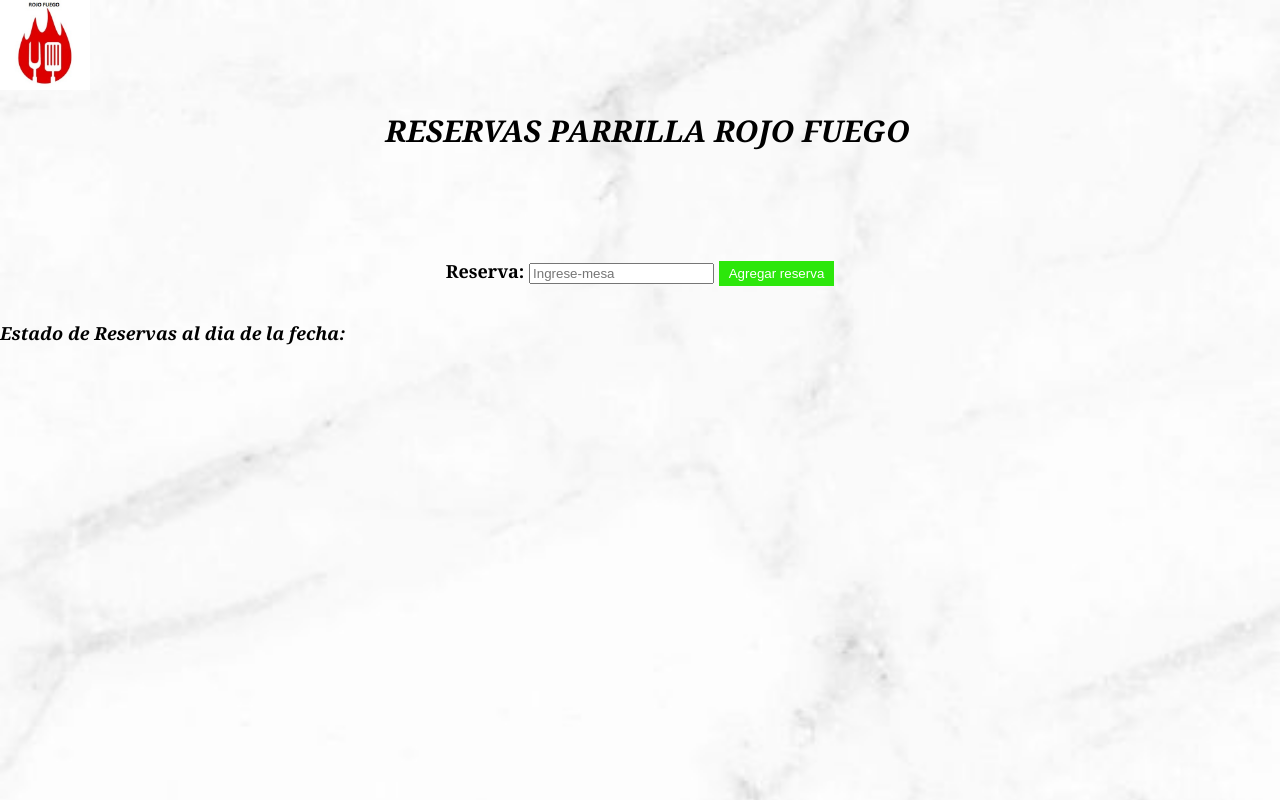
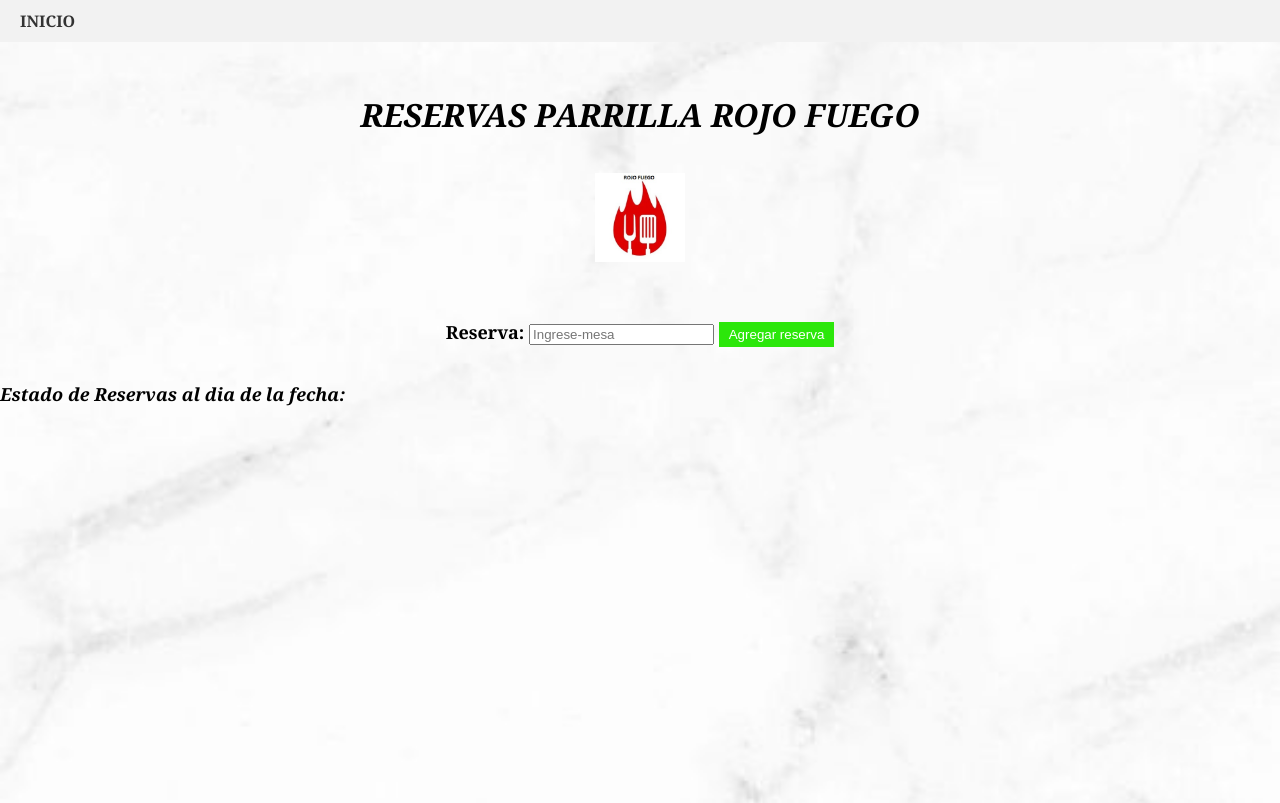
Before and after one commit to maximilianopontin/CFS_SANCAYETANO, a website: page TP final primer cuatrimestre/TPfinal.html/listadereservas.html in a window 1280 px wide. Shown: the top 803 px of the page. Drawn offline with Linux system fonts and the light colour scheme.

Commit message:
TRABAJO FINAL PRIMER CUATRIMESTRE

```diff
--- a/TP final primer cuatrimestre/TPfinal.css/carta.css
+++ b/TP final primer cuatrimestre/TPfinal.css/carta.css
@@ -4,20 +4,16 @@
     background-repeat: no-repeat;
     background-size: cover;
     background-position: top;
-    background-attachment:scroll;
+    background-attachment: scroll;
     width: 100%;
     font-family: Arial, sans-serif;
+}
 
-
-   }
-img{
-    display:flex;
-    flex-wrap: wrap;
-    width: 7%;
-    height: 7%;
-    padding-bottom: 30px;
-    margin: 0 auto;
-    margin-top: 30px;
+img {
+    display: block;
+    width: 100px;
+    height: 100px;
+    margin: 30px auto;
 }
 
 nav {
@@ -27,10 +23,10 @@
 
 nav a {
     color: #333;
-        text-decoration: underline;
+    text-decoration: none;
     font-weight: bold;
     padding: 5px 10px;
-        font-family:Cambria, Cochin, Georgia, Times, 'Times New Roman', serif;
+    font-family: Cambria, Cochin, Georgia, Times, 'Times New Roman', serif;
 }
 
 nav a:hover {
@@ -38,38 +34,37 @@
 }
 
 h1 {
-        padding-left: 15px;
     font-size: 30px;
-        font-family:Cambria, Cochin, Georgia, Times, 'Times New Roman', serif;
-        font-style: oblique;
+    font-family: Cambria, Cochin, Georgia, Times, 'Times New Roman', serif;
+    font-style: italic;
     text-align: center;
+    margin-top: 30px;
+}
 
-    }
 h2 {
-    text-decoration: underline;
-    font-style: oblique;
+    font-size: 24px;
     font-family: 'Franklin Gothic Medium', 'Arial Narrow', Arial, sans-serif;
     text-align: center;
-    padding-top: 15px;
-    padding-bottom: 15px;
-    color:rgb(5, 5, 85);
+    margin-top: 30px;
+    margin-bottom: 15px;
+    color: rgb(5, 5, 85);
+    text-decoration: underline;
+}
 
-    }
 .container {
     display: flex;
     justify-content: space-between;
     margin-bottom: 20px;
     font-size: large;
-        font-family:Verdana, Geneva, Tahoma, sans-serif;
+    font-family: Verdana, Geneva, Tahoma, sans-serif;
     text-align: center;
-
 }
 
 .container > div {
-
     padding: 10px;
     width: 48%;
 }
+
 ul {
     list-style-type: none;
     padding: 0;
@@ -79,3 +74,13 @@
 ul li {
     padding: 5px 0;
 }
+
+.card {
+    background-color: #f8f9fa;
+    box-shadow: 0 4px 8px rgba(0, 0, 0, 0.1);
+    transition: transform 0.3s;
+}
+
+.card:hover {
+    transform: translateY(-5px);
+}
--- a/TP final primer cuatrimestre/TPfinal.css/listadereservas.css
+++ b/TP final primer cuatrimestre/TPfinal.css/listadereservas.css
@@ -11,14 +11,40 @@
     padding: 0;
     font-family:Cambria, Cochin, Georgia, Times, 'Times New Roman', serif;
    }
-   h1 {
-    padding-left: 15px;
-    font-size: 30px;
+img{
+    display:flex;
+    flex-wrap: wrap;
+    margin:0 auto;
+    justify-content: center;
+    width: 7%;
+    height: 7%;
+    padding-bottom: 30px;
+    }
+   nav {
+    background-color: #f2f2f2;
+    padding: 10px;
+}
+
+nav a {
+    color: #333;
+    text-decoration: none;
+    font-weight: bold;
+    padding: 5px 10px;
+    font-family: Cambria, Cochin, Georgia, Times, 'Times New Roman', serif;
+}
+
+nav a:hover {
+    background-color: #ccc;
+}
+
+
+h1 {
     font-family:Cambria, Cochin, Georgia, Times, 'Times New Roman', serif;
     font-style: oblique;
     text-align: center;
-    margin-bottom: 100px;
-  }
+    padding-top: 30px;
+    padding-bottom: 15px;
+}
 
   h2 {
     font-size: large;
@@ -26,13 +52,6 @@
     text-align: start;
     padding-top: 15px;
     padding-bottom: 15px;
-    }
-
-img{
-    display:flex;
-    flex-wrap: wrap;
-    width: 7%;
-    height: 7%;
     }
 
     #reserva-input {
--- a/TP final primer cuatrimestre/TPfinal.css/resto.css
+++ b/TP final primer cuatrimestre/TPfinal.css/resto.css
@@ -36,11 +36,13 @@
   }
 
   h1 {
-    padding-left: 15px;
-    font-size: 30px;
-    font-family: Cambria, Cochin, Georgia, Times, 'Times New Roman', serif;
+
+    width: 80%;
+    font-size: 35px;
+    font-family:'Gill Sans', 'Gill Sans MT', Calibri, 'Trebuchet MS', sans-serif;
     font-style: oblique;
     text-align: center;
+    text-decoration: overline;
   }
 
   .carousel-inner {
--- a/TP final primer cuatrimestre/TPfinal.html/listadereservas.html
+++ b/TP final primer cuatrimestre/TPfinal.html/listadereservas.html
@@ -8,8 +8,13 @@
 
 </head>
 <body>
-    <img src="../imagenes/rojofuego.jpg" alt="logo parrilla" >
+
+    <nav>
+        <a href="../TPfinal.html/resto.html" >INICIO</a>
+    </nav>
+
     <h1>RESERVAS PARRILLA ROJO FUEGO</h1>
+     <img src="../imagenes/rojofuego.jpg" alt="logo parrilla" >
 
     <div id="reserva-input">
         <label for="reserva">Reserva:</label>
```
Also changed, not shown: TP final primer cuatrimestre/TPfinal.html/carta.html (+1 -0 lines), TP final primer cuatrimestre/TPfinal.html/resto.html (+4 -3 lines), TP final primer cuatrimestre/TPfinal.js/listadereservas.js (line endings or trailing spaces). Lines whose indentation alone changed are shown as unchanged.
